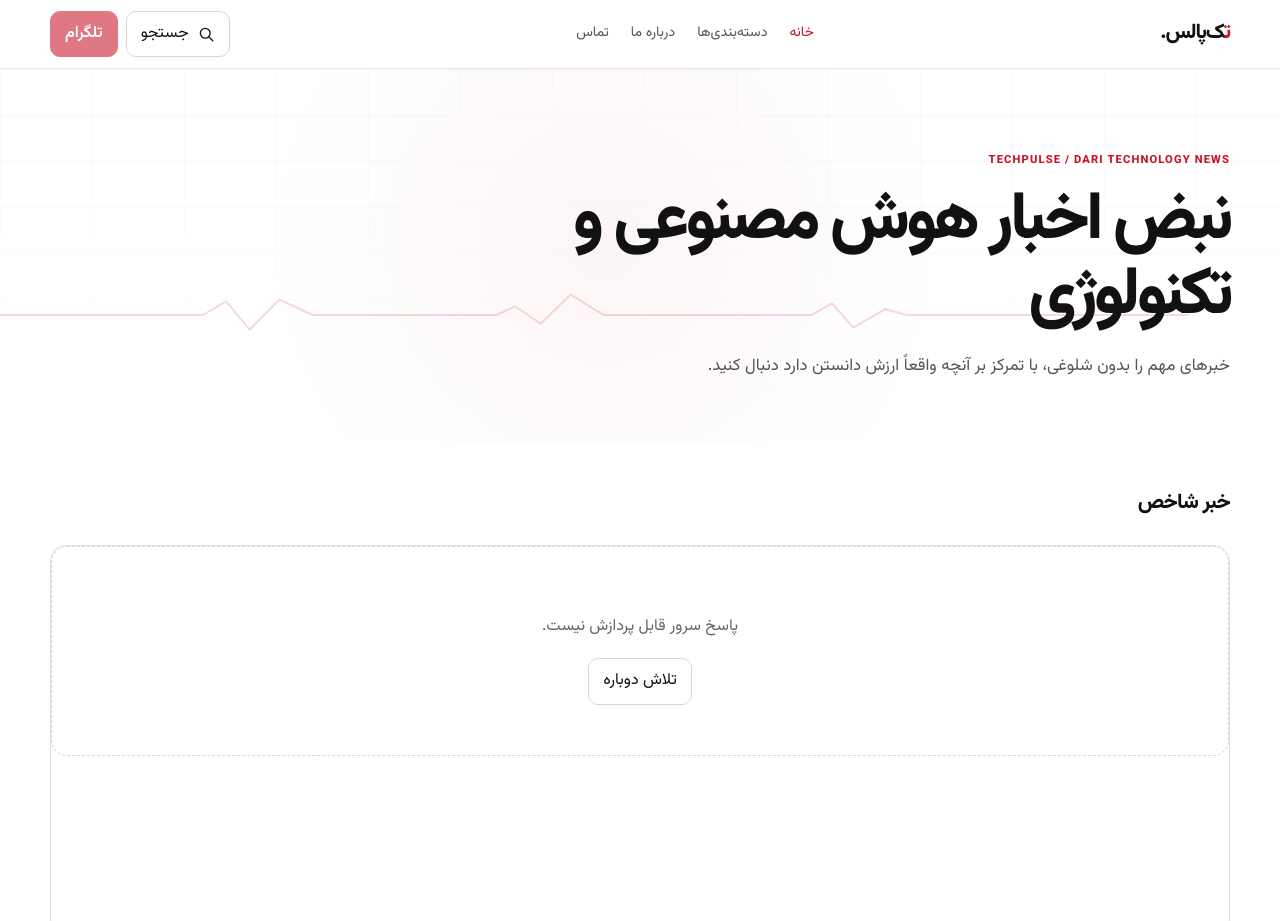
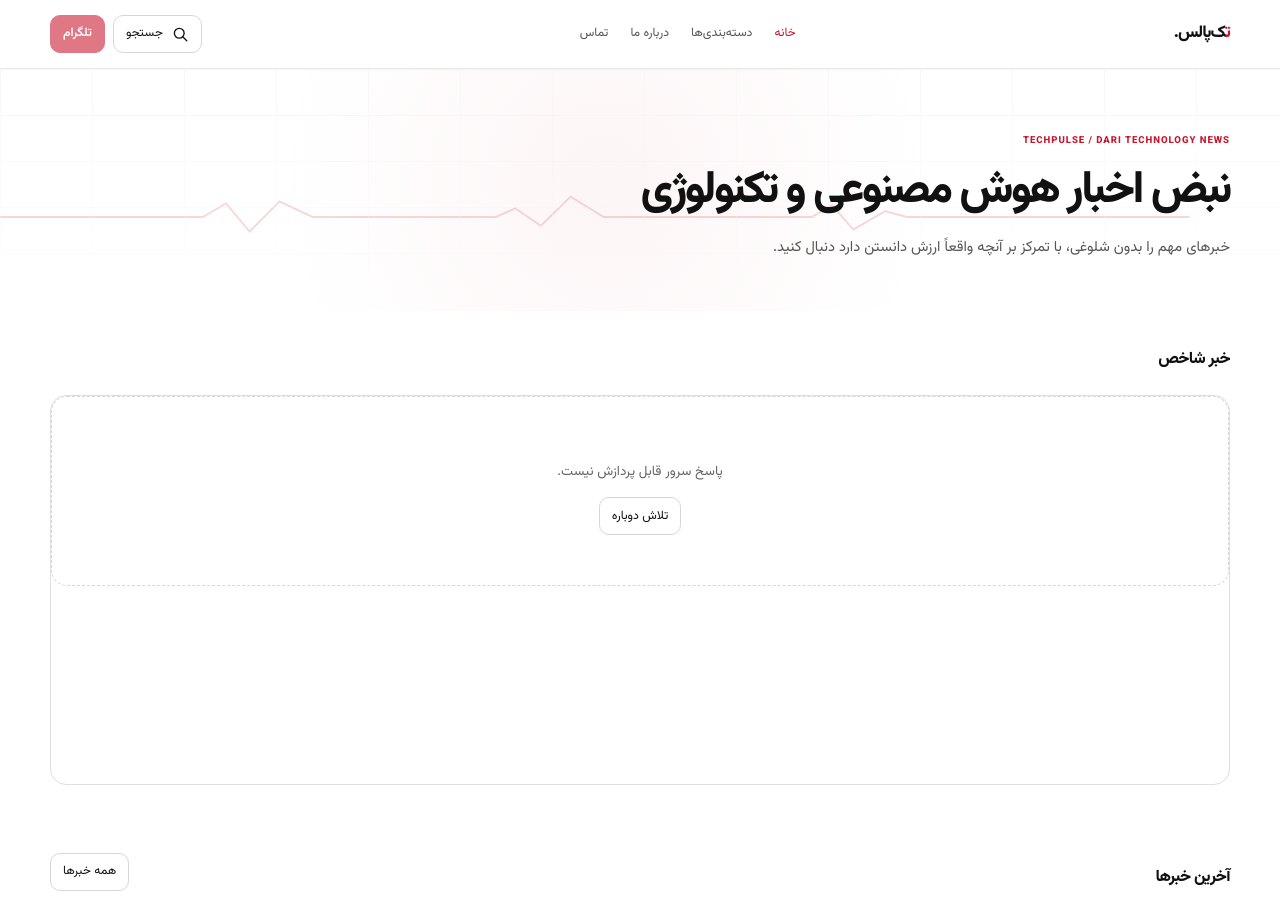
Before and after one commit to hikmatziraki/web, a website: page public/index.html in a window 1280 px wide. Shown: the top 921 px of the page. Drawn offline with Linux system fonts and the light colour scheme; no server answers.

Commit message:
Load compact typography on homepage

```diff
--- a/public/index.html
+++ b/public/index.html
@@ -16,6 +16,7 @@
 <link rel="icon" href="/favicon.svg" type="image/svg+xml">
 <link rel="manifest" href="/manifest.webmanifest">
 <link rel="stylesheet" href="/assets/css/style.css">
+<link rel="stylesheet" href="/assets/css/compact.css">
 </head>
 <body data-page="home">
 <a class="skip" href="#main">رفتن به محتوای اصلی</a>
```
